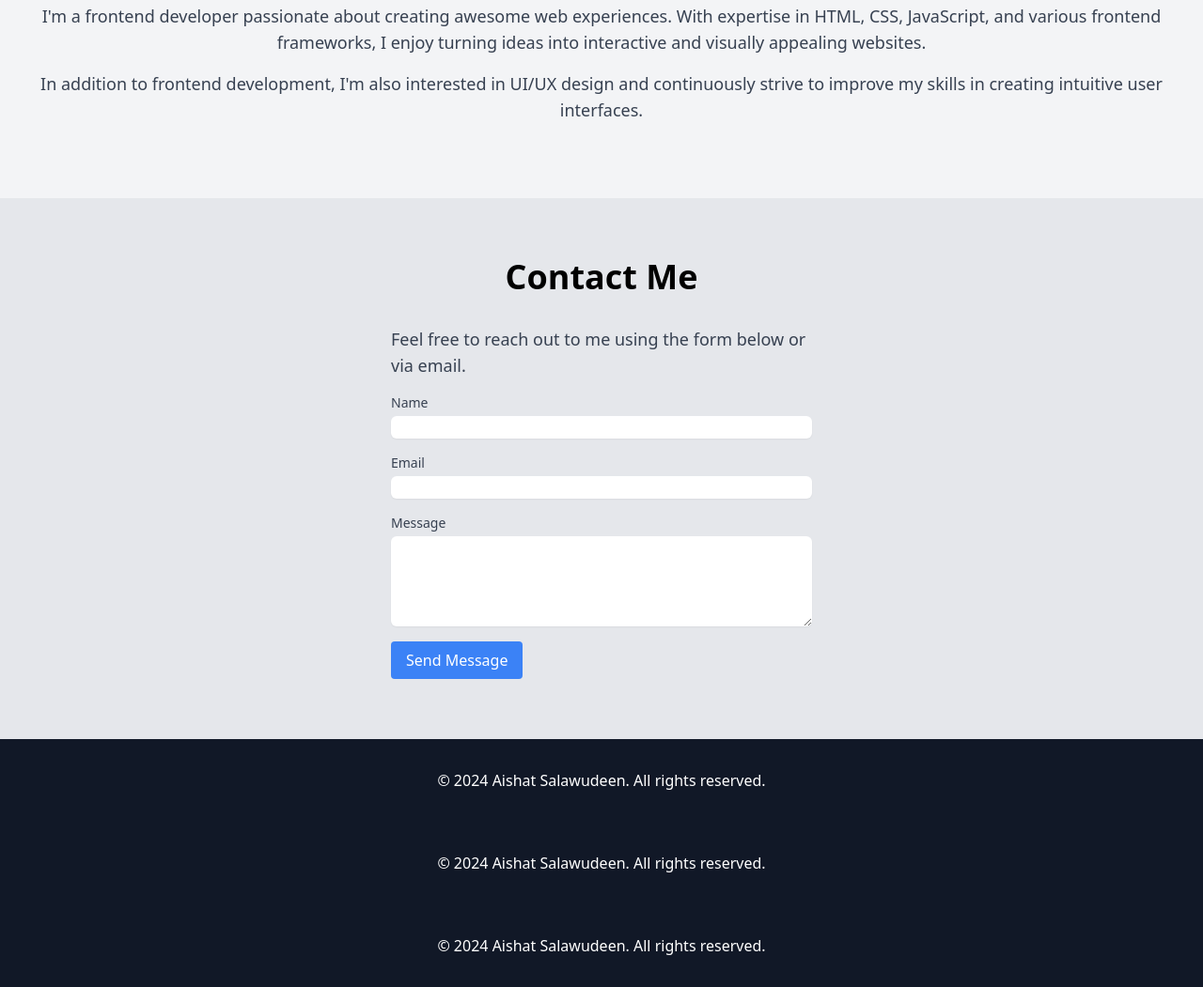
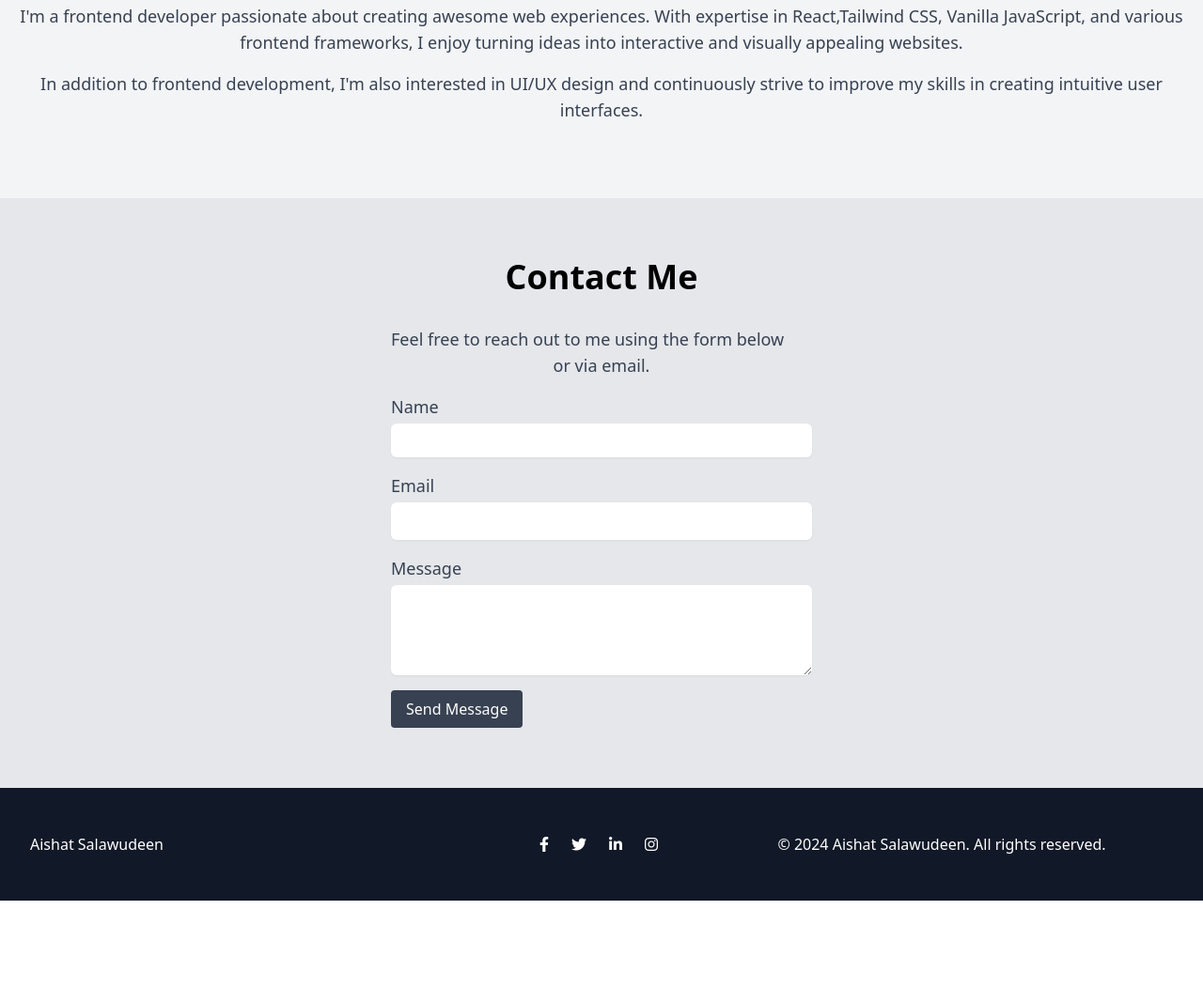
Before and after one commit to Ishahtech/my-portfolio, a website: page src/index.html in a window 1280 px wide. Shown: the part 941-1992 px from the top of the page at 94% size. After the commit the page ends 1900 px from the top, so only its background shows below. Drawn offline with nearby package versions, Linux system fonts and the light colour scheme.

Commit message:
fix: improve contact form, add project image and update footer

```diff
--- a/src/index.html
+++ b/src/index.html
@@ -6,6 +6,7 @@
     <meta name="viewport" content="width=device-width, initial-scale=1.0">
     <title>Aishat Salawudeen - Frontend Developer</title>
     <link rel="stylesheet" href="/styles/output.css">
+    <link rel="stylesheet" href="https://cdnjs.cloudflare.com/ajax/libs/font-awesome/6.0.0-beta3/css/all.min.css">
     <link href="https://cdn.jsdelivr.net/npm/tailwindcss@2.2.19/dist/tailwind.min.css" rel="stylesheet">
     <!-- Include custom CSS -->
     <link href="/styles/styles.css" rel="stylesheet">
@@ -55,7 +56,7 @@
             <div class="grid grid-cols-1 md:grid-cols-2 lg:grid-cols-3 gap-8">
                 <!-- Project Card 1 -->
                 <div class="bg-white shadow-lg rounded-lg overflow-hidden">
-                    <img src="https://via.placeholder.com/600x400" alt="Project 1 image" class="w-full h-40 object-cover">
+                    <img src="../assets/ProjectDeezer.png" alt="Project 1 image" class="w-full h-40 object-cover">
                     <div class="p-4">
                         <h3 class="text-xl font-semibold mb-2">Project 1</h3>
                         <p class="text-gray-600">Description of Project 1.</p>
@@ -64,7 +65,7 @@
                 </div>
                 <!-- Project Card 2 -->
                 <div class="bg-white shadow-lg rounded-lg overflow-hidden">
-                    <img src="https://via.placeholder.com/600x400" alt="Project2-image" class="w-full h-40 object-cover">
+                    <img src="../assets/titans-ecommerce.png" alt="Project2-image" class="w-full h-40 object-cover">
                     <div class="p-4">
                         <h3 class="text-xl font-semibold mb-2">Project 2</h3>
                         <p class="text-gray-600">Description of Project 2.</p>
@@ -89,7 +90,7 @@
     <div class="container mx-auto">
         <h2 class="text-2xl lg:text-4xl font-bold mb-8 text-center">About Me</h2>
         <div class="text-center">
-            <p class="text-lg text-gray-700 mb-4">I'm a frontend developer passionate about creating awesome web experiences. With expertise in HTML, CSS, JavaScript, and various frontend frameworks, I enjoy turning ideas into interactive and visually appealing websites.</p>
+            <p class="text-lg text-gray-700 mb-4">I'm a frontend developer passionate about creating awesome web experiences. With expertise in React,Tailwind CSS, Vanilla JavaScript, and various frontend frameworks, I enjoy turning ideas into interactive and visually appealing websites.</p>
             <p class="text-lg text-gray-700 mb-4">In addition to frontend development, I'm also interested in UI/UX design and continuously strive to improve my skills in creating intuitive user interfaces.</p>
         </div>
     </div>
@@ -98,46 +99,65 @@
  <!-- Contact Section -->
  <section id="contact" class="py-16 bg-gray-200">
     <div class="container mx-auto">
-        <h2 class="text-2xl lg:text-4xl font-bold mb-8 text-center">Contact Me</h2>
+        <div class="container mx-auto">
+            <h2 class="text-2xl lg:text-4xl font-bold mb-8 text-center">Contact Me</h2>
+          </div>
+
         <!-- Contact Form -->
         <div class="max-w-md mx-auto">
-            <p class="text-lg text-gray-700 mb-4">Feel free to reach out to me using the form below or via email.</p>
+            <p class="text-lg text-gray-700 mb-4">
+                Feel free to reach out to me using the form below
+                <span class="block text-center w-full">or via email.</span>
+              </p>
+
             <form>
                 <div class="mb-4">
-                    <label for="name" class="block text-sm font-medium text-gray-700">Name</label>
-                    <input type="text" id="name" name="name" class="mt-1 block w-full rounded-md border-gray-300 shadow-sm focus:border-blue-500 focus:ring focus:ring-blue-500 focus:ring-opacity-50">
+                    <label for="name" class="block text-lg font-medium text-gray-700">Name</label>
+                    <input type="text" id="name" name="name" class="mt-1 pt-3 pl-2 block w-full rounded-md border-gray-300 shadow-sm focus:border-blue-500 focus:ring focus:ring-blue-500 focus:ring-opacity-50">
                 </div>
                 <div class="mb-4">
-                    <label for="email" class="block text-sm font-medium text-gray-700">Email</label>
-                    <input type="email" id="email" name="email" class="mt-1 block w-full rounded-md border-gray-300 shadow-sm focus:border-blue-500 focus:ring focus:ring-blue-500 focus:ring-opacity-50">
+                    <label for="email" class="block text-lg font-medium text-gray-700">Email</label>
+                    <input type="email" id="email" name="email" class="mt-1 pt-4 pl-2 block w-full rounded-md border-gray-300 shadow-sm focus:border-blue-500 focus:ring focus:ring-blue-500 focus:ring-opacity-50">
                 </div>
                 <div class="mb-4">
-                    <label for="message" class="block text-sm font-medium text-gray-700">Message</label>
-                    <textarea id="message" name="message" rows="4" class="mt-1 block w-full rounded-md border-gray-300 shadow-sm focus:border-blue-500 focus:ring focus:ring-blue-500 focus:ring-opacity-50"></textarea>
+                    <label for="message" class="block text-lg font-medium text-gray-700">Message</label>
+                    <textarea id="message" name="message" rows="4" class="mt-1  pl-2 block w-full rounded-md border-gray-300 shadow-sm focus:border-blue-500 focus:ring focus:ring-blue-500 focus:ring-opacity-50"></textarea>
                 </div>
-                <button type="submit" class="bg-blue-500 hover:bg-blue-600 text-white py-2 px-4 rounded">Send Message</button>
+                <button type="submit" class="bg-gray-700 hover:bg-gray-800 text-white py-2 px-4 rounded">Send Message</button>
             </form>
         </div>
 
     </div>
 </section>
 
-<!-- Footer  Redesign footer, add necessary links-->
-<footer class="bg-gray-900 text-white py-8 text-center">
-    <div class="container mx-auto">
+<!-- Footer -->
+
+<footer class="bg-gray-900 text-white py-12  flex">
+
+    <div class="container mx-auto  justify-start items-center pl-8">
+        <p>Aishat Salawudeen</p>
+      </div>
+
+    <div class="flex space-x-6 pr-6">
+        <a href="https://facebook.com/aishatsalawudeen" target="_blank" class="text-white hover:text-gray-400">
+          <i class="fab fa-facebook-f"></i>
+        </a>
+        <a href="https://twitter.com/ishah4tech" target="_blank" class="text-white hover:text-gray-400">
+          <i class="fab fa-twitter"></i>
+        </a>
+        <a href="https://www.linkedin.com/in/aishatsalawudeen/" target="_blank" class="text-white hover:text-gray-400">
+          <i class="fab fa-linkedin-in"></i>
+        </a>
+        <a href="https://instagram.com/_ishahb" target="_blank" class="text-white hover:text-gray-400">
+          <i class="fab fa-instagram"></i>
+        </a>
+      </div>
+
+      <div class="container mx-auto justify-end text-center">
         <p>&copy; 2024 Aishat Salawudeen. All rights reserved.</p>
     </div>
 </footer>
-<footer class="bg-gray-900 text-white py-8 text-center">
-    <div class="container mx-auto">
-        <p>&copy; 2024 Aishat Salawudeen. All rights reserved.</p>
-    </div>
-</footer>
-<footer class="bg-gray-900 text-white py-8 text-center">
-    <div class="container mx-auto">
-        <p>&copy; 2024 Aishat Salawudeen. All rights reserved.</p>
-    </div>
-</footer>
+
 
 
 <!-- JavaScript for responsive navigation toggle -->
```
Also changed, not shown: assets/ProjectDeezer.png (added), assets/titans-ecommerce.png (added).
